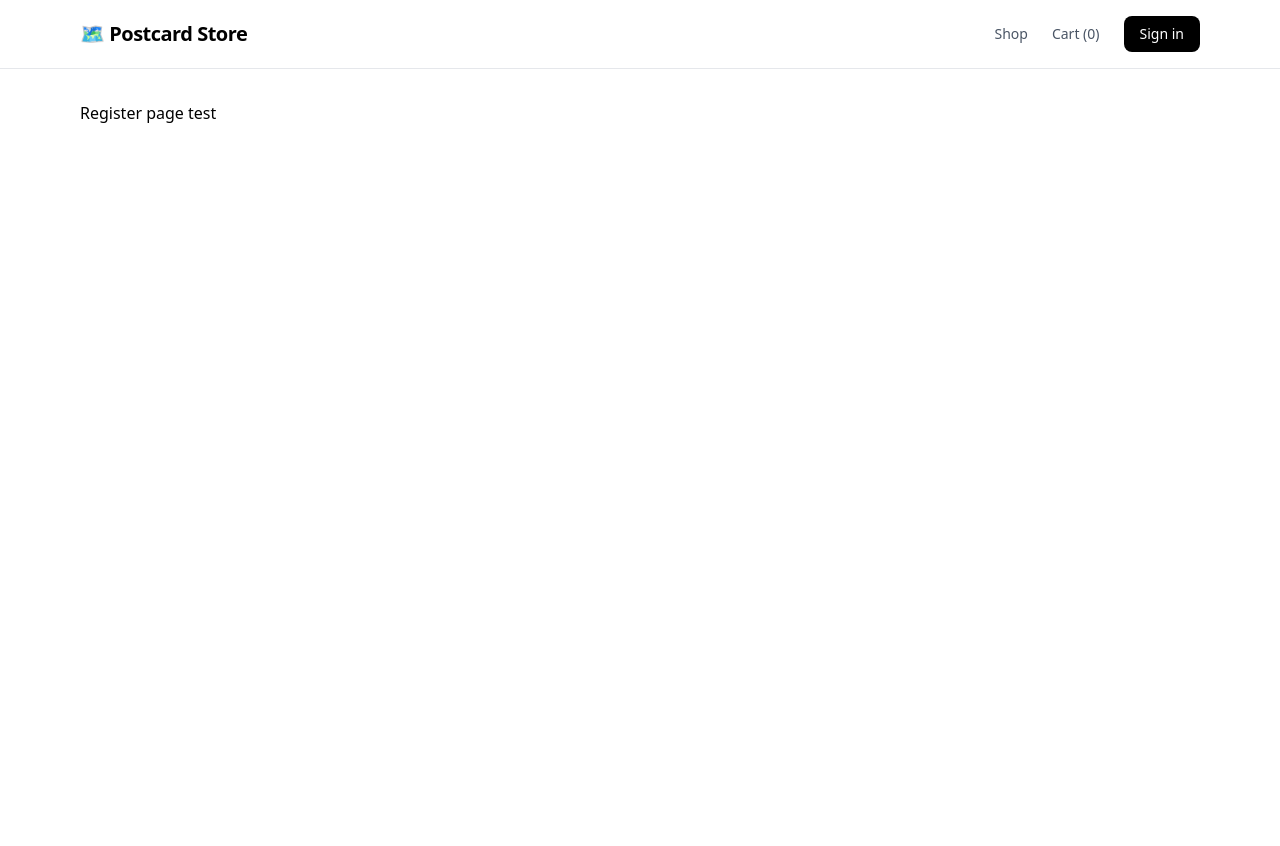
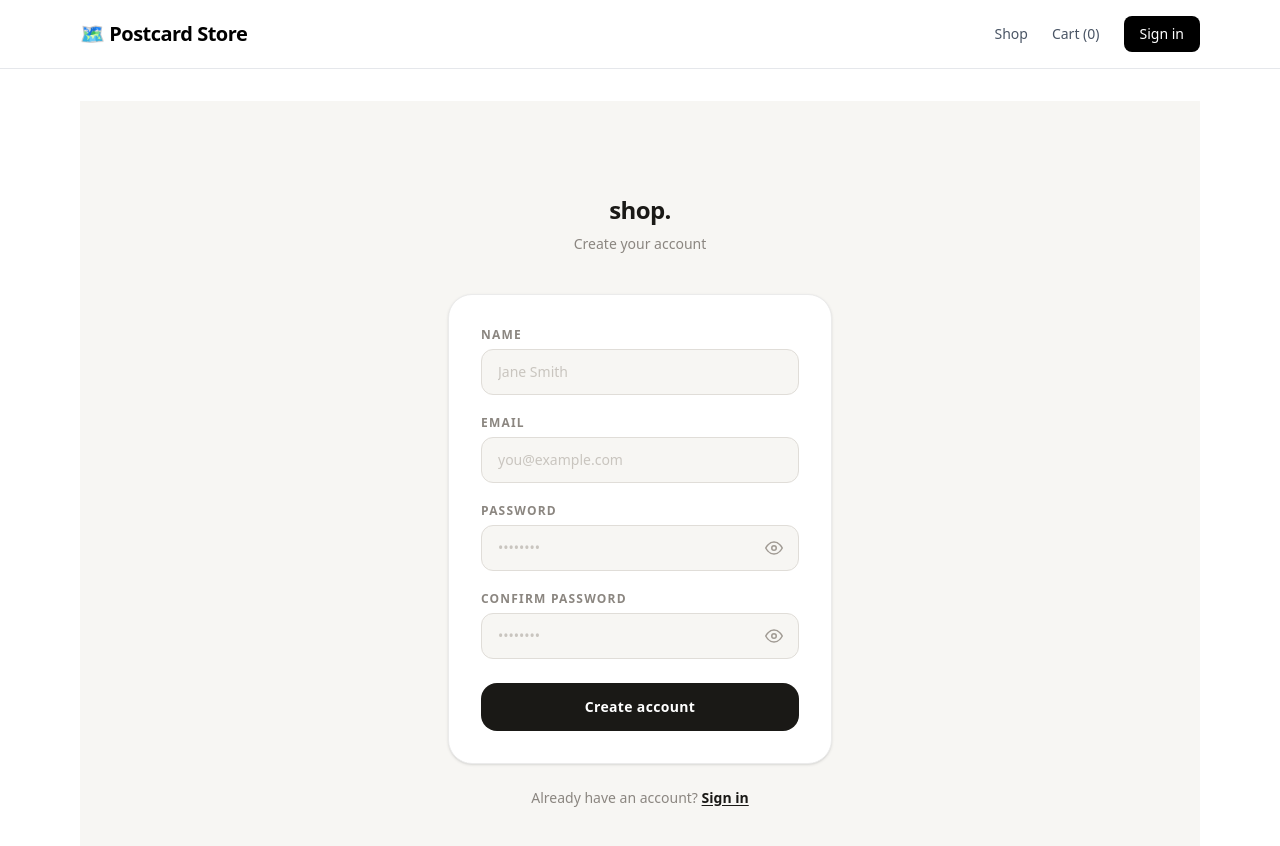
Before and after one commit to yoo-ran/postcard-store, a Next.js app: page /register in a window 1280 px wide. Shown: the top 846 px of the page. Before the commit the page ends 800 px from the top, so only its background shows below. Built offline with nearby package versions, Linux system fonts and the light colour scheme.

Commit message:
feat: add register page UI with name, email, password and confirm password fields

```diff
--- /dev/null
+++ b/src/app/(auth)/register/RegisterForm.tsx
@@ -0,0 +1,199 @@
+'use client';
+
+import { useState } from 'react';
+import Link from 'next/link';
+
+function EyeIcon() {
+  return (
+    <svg
+      xmlns='http://www.w3.org/2000/svg'
+      width='18'
+      height='18'
+      viewBox='0 0 24 24'
+      fill='none'
+      stroke='currentColor'
+      strokeWidth='2'
+      strokeLinecap='round'
+      strokeLinejoin='round'
+    >
+      <path d='M1 12s4-8 11-8 11 8 11 8-4 8-11 8-11-8-11-8z' />
+      <circle cx='12' cy='12' r='3' />
+    </svg>
+  );
+}
+
+function EyeOffIcon() {
+  return (
+    <svg
+      xmlns='http://www.w3.org/2000/svg'
+      width='18'
+      height='18'
+      viewBox='0 0 24 24'
+      fill='none'
+      stroke='currentColor'
+      strokeWidth='2'
+      strokeLinecap='round'
+      strokeLinejoin='round'
+    >
+      <path d='M17.94 17.94A10.07 10.07 0 0 1 12 20c-7 0-11-8-11-8a18.45 18.45 0 0 1 5.06-5.94' />
+      <path d='M9.9 4.24A9.12 9.12 0 0 1 12 4c7 0 11 8 11 8a18.5 18.5 0 0 1-2.16 3.19' />
+      <line x1='1' y1='1' x2='23' y2='23' />
+    </svg>
+  );
+}
+
+interface PasswordInputProps {
+  id: string;
+  label: string;
+  autoComplete: string;
+  value: string;
+  onChange: (v: string) => void;
+  error?: string;
+}
+
+function PasswordInput({
+  id,
+  label,
+  autoComplete,
+  value,
+  onChange,
+  error,
+}: PasswordInputProps) {
+  const [show, setShow] = useState(false);
+  return (
+    <div className='flex flex-col gap-1.5'>
+      <label
+        htmlFor={id}
+        className='text-xs font-semibold uppercase tracking-widest text-[#8B8680]'
+      >
+        {label}
+      </label>
+      <div className='relative'>
+        <input
+          id={id}
+          type={show ? 'text' : 'password'}
+          autoComplete={autoComplete}
+          placeholder='••••••••'
+          value={value}
+          onChange={(e) => onChange(e.target.value)}
+          className={`w-full rounded-xl border bg-[#F7F6F3] px-4 py-3 pr-11 text-sm text-[#1A1916] placeholder-[#C9C5BF] outline-none transition-all focus:bg-white focus:ring-2 ${
+            error
+              ? 'border-red-400 focus:border-red-400 focus:ring-red-400/10'
+              : 'border-[#E0DDD8] focus:border-[#1A1916] focus:ring-[#1A1916]/10'
+          }`}
+        />
+        <button
+          type='button'
+          onClick={() => setShow((v) => !v)}
+          className='absolute right-3 top-1/2 -translate-y-1/2 text-[#A09A93] hover:text-[#1A1916] transition-colors p-1'
+          aria-label={show ? `Hide ${label}` : `Show ${label}`}
+        >
+          {show ? <EyeOffIcon /> : <EyeIcon />}
+        </button>
+      </div>
+      {error && <p className='text-xs text-red-500 mt-0.5'>{error}</p>}
+    </div>
+  );
+}
+
+export default function RegisterForm() {
+  const [password, setPassword] = useState('');
+  const [confirmPassword, setConfirmPassword] = useState('');
+
+  const passwordMismatch =
+    confirmPassword.length > 0 && password !== confirmPassword;
+
+  return (
+    <main className='min-h-screen bg-[#F7F6F3] flex items-center justify-center px-4 py-12'>
+      <div className='w-full max-w-sm'>
+        {/* Logo / wordmark */}
+        <div className='mb-10 text-center'>
+          <span className='text-2xl font-bold tracking-tight text-[#1A1916]'>
+            shop.
+          </span>
+          <p className='mt-2 text-sm text-[#8B8680]'>Create your account</p>
+        </div>
+
+        {/* Card */}
+        <div className='bg-white rounded-3xl border border-[#EBEBEB] shadow-sm p-8'>
+          <form onSubmit={(e) => e.preventDefault()} noValidate>
+            <div className='flex flex-col gap-5'>
+              {/* Name */}
+              <div className='flex flex-col gap-1.5'>
+                <label
+                  htmlFor='name'
+                  className='text-xs font-semibold uppercase tracking-widest text-[#8B8680]'
+                >
+                  Name
+                </label>
+                <input
+                  id='name'
+                  type='text'
+                  autoComplete='name'
+                  placeholder='Jane Smith'
+                  className='w-full rounded-xl border border-[#E0DDD8] bg-[#F7F6F3] px-4 py-3 text-sm text-[#1A1916] placeholder-[#C9C5BF] outline-none transition-all focus:border-[#1A1916] focus:bg-white focus:ring-2 focus:ring-[#1A1916]/10'
+                />
+              </div>
+
+              {/* Email */}
+              <div className='flex flex-col gap-1.5'>
+                <label
+                  htmlFor='email'
+                  className='text-xs font-semibold uppercase tracking-widest text-[#8B8680]'
+                >
+                  Email
+                </label>
+                <input
+                  id='email'
+                  type='email'
+                  autoComplete='email'
+                  placeholder='you@example.com'
+                  className='w-full rounded-xl border border-[#E0DDD8] bg-[#F7F6F3] px-4 py-3 text-sm text-[#1A1916] placeholder-[#C9C5BF] outline-none transition-all focus:border-[#1A1916] focus:bg-white focus:ring-2 focus:ring-[#1A1916]/10'
+                />
+              </div>
+
+              {/* Password */}
+              <PasswordInput
+                id='password'
+                label='Password'
+                autoComplete='new-password'
+                value={password}
+                onChange={setPassword}
+              />
+
+              {/* Confirm Password */}
+              <PasswordInput
+                id='confirm-password'
+                label='Confirm Password'
+                autoComplete='new-password'
+                value={confirmPassword}
+                onChange={setConfirmPassword}
+                error={passwordMismatch ? 'Passwords do not match' : undefined}
+              />
+
+              {/* Submit */}
+              <button
+                type='submit'
+                disabled={passwordMismatch}
+                className='mt-1 w-full rounded-2xl bg-[#1A1916] py-3.5 text-sm font-semibold text-white tracking-wide transition-all hover:bg-[#2D2C2A] active:scale-[0.97] disabled:opacity-40 disabled:cursor-not-allowed disabled:active:scale-100'
+              >
+                Create account
+              </button>
+            </div>
+          </form>
+        </div>
+
+        {/* Login link */}
+        <p className='mt-6 text-center text-sm text-[#8B8680]'>
+          Already have an account?{' '}
+          <Link
+            href='/login'
+            className='font-semibold text-[#1A1916] underline underline-offset-2 hover:opacity-70 transition-opacity'
+          >
+            Sign in
+          </Link>
+        </p>
+      </div>
+    </main>
+  );
+}
--- a/src/app/(auth)/register/page.tsx
+++ b/src/app/(auth)/register/page.tsx
@@ -1,7 +1,9 @@
+import RegisterForm from './RegisterForm';
+
 export const metadata = {
-  title: 'Sign in — Shop',
+  title: 'Create account — Shop',
 };
 
 export default function RegisterPage() {
-  return 'Register page test';
+  return <RegisterForm />;
 }
```
